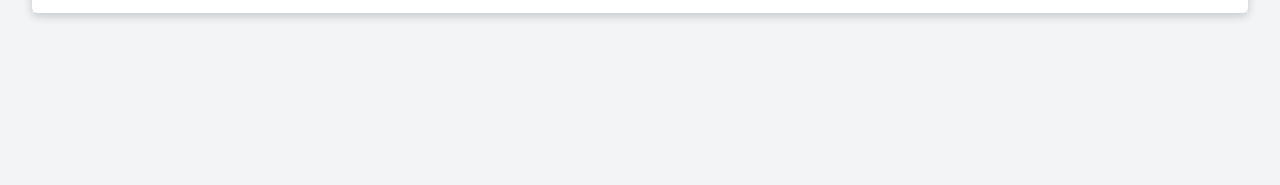
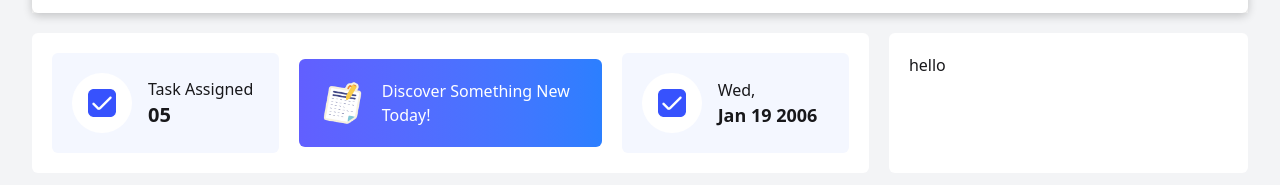
Before and after one commit to BFIbrahim/dev-board, a plain HTML site: page index.html in a window 1280 px wide. Shown: the part 71-256 px from the top of the page. Drawn offline with nearby package versions, Linux system fonts and the light colour scheme; files whose address does not match are found by name.

Commit message:
Dashboard Layout completed

```diff
--- a/index.html
+++ b/index.html
@@ -28,6 +28,45 @@
             </div>
         </nav>
     </header>
+
+    <section class="flex flex-col md:flex-row w-[95%] mx-auto gap-5 mt-5">
+        <section class="bg-white md:basis-[70%] p-5 rounded-md">
+            <div class="flex gap-5 items-center">
+
+                <div class="md:basis-[30%] flex items-center gap-4 bg-[#F4F7FF] p-5 rounded-md">
+                    <div class="bg-white rounded-full p-4">
+                        <img src="./assets/checkbox.png" alt="">
+                    </div>
+                    <div>
+                        <p>Task Assigned </p>
+                        <h4 class="text-xl font-bold">05</h4>
+                    </div>
+                </div>
+
+                <div class="md:basis-[40%] flex items-center gap-4 bg-gradient-to-r from-indigo-500 to-blue-500 p-5 rounded-md text-white">
+                    <div>
+                        <img class="w-14" src="./assets/board.png" alt="">
+                    </div>
+                    <div>
+                        <p>Discover Something New Today!</p>
+                    </div>
+                </div>
+
+                <div class="md:basis-[30%] flex items-center gap-4 bg-[#F4F7FF] p-5 rounded-md">
+                    <div class="bg-white rounded-full p-4">
+                        <img src="./assets/checkbox.png" alt="">
+                    </div>
+                    <div>
+                        <p>Wed, </p>
+                        <h4 class="text-[18px] font-bold">Jan 19 2006</h4>
+                    </div>
+                </div>
+            </div>
+        </section>
+        <section class="bg-white md:basis-[30%] p-5 rounded-md">
+            hello
+        </section>
+    </section>
 </body>
 
 </html>
```
